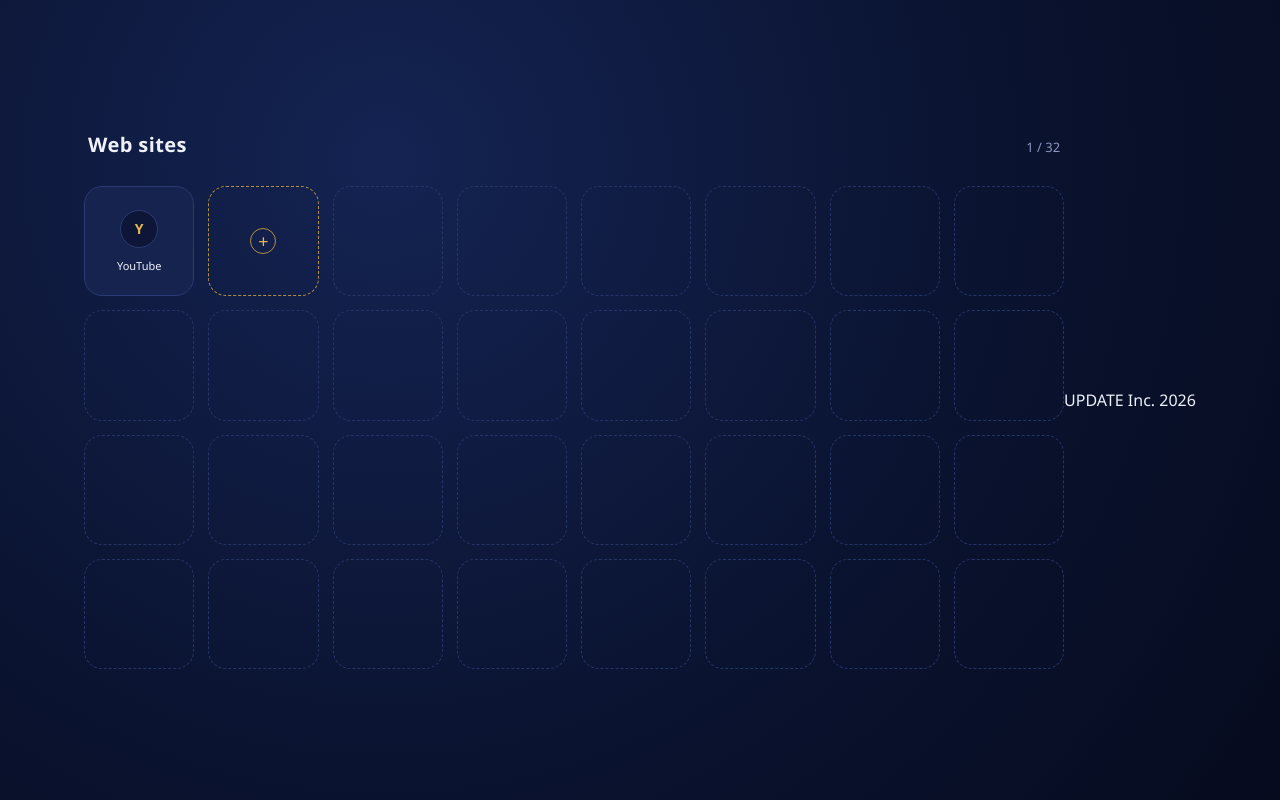
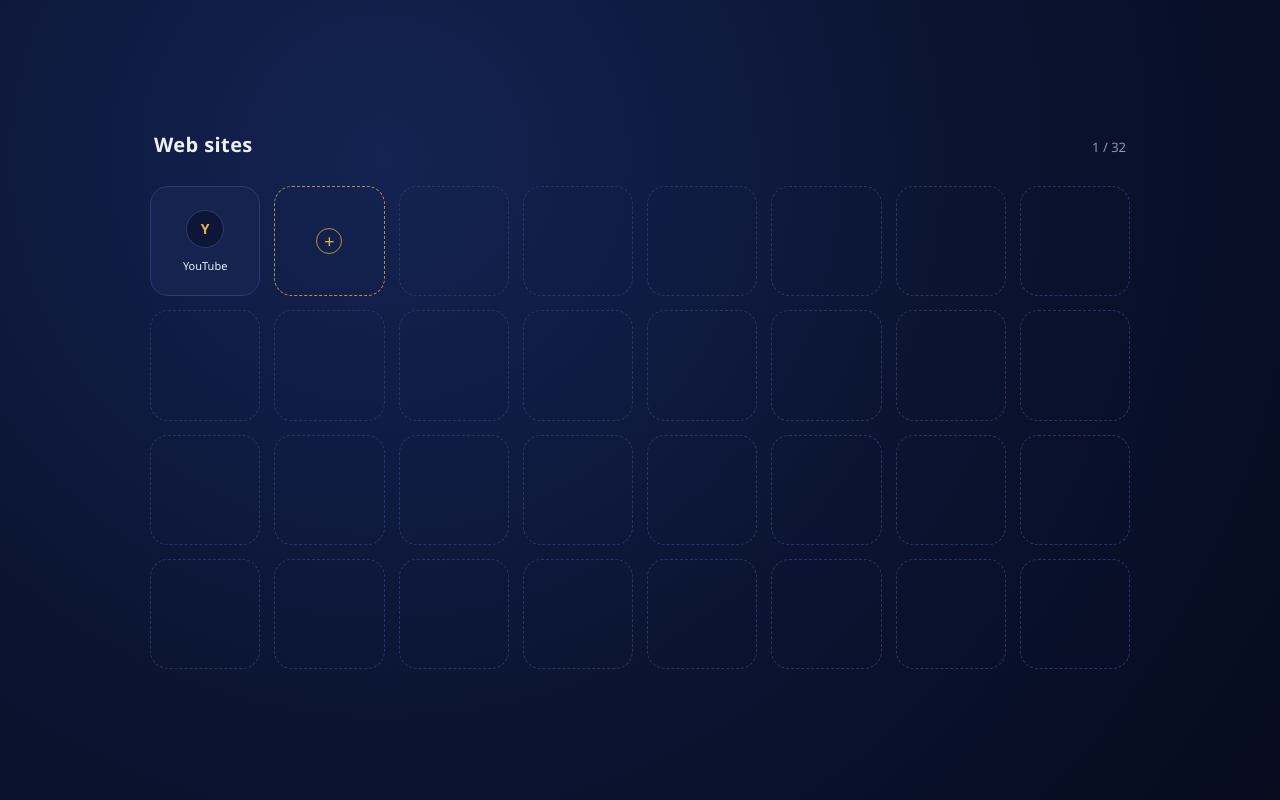
Before and after one commit to ttnaceri/AppMenu, a plain HTML site: page index.html in a window 1280 px wide. Drawn offline with Linux system fonts and the light colour scheme.

Commit message:
Remove footer section from index.html
Removed outdated footer information from the HTML.

```diff
--- a/index.html
+++ b/index.html
@@ -374,10 +374,6 @@
     </div>
   </div>
 </div>
-  <footer>
-    UPDATE Inc. 2026
-    <footer/>
-
 <script>
   const SLOT_COUNT = 32;
   const STORAGE_KEY = 'sites';
```
